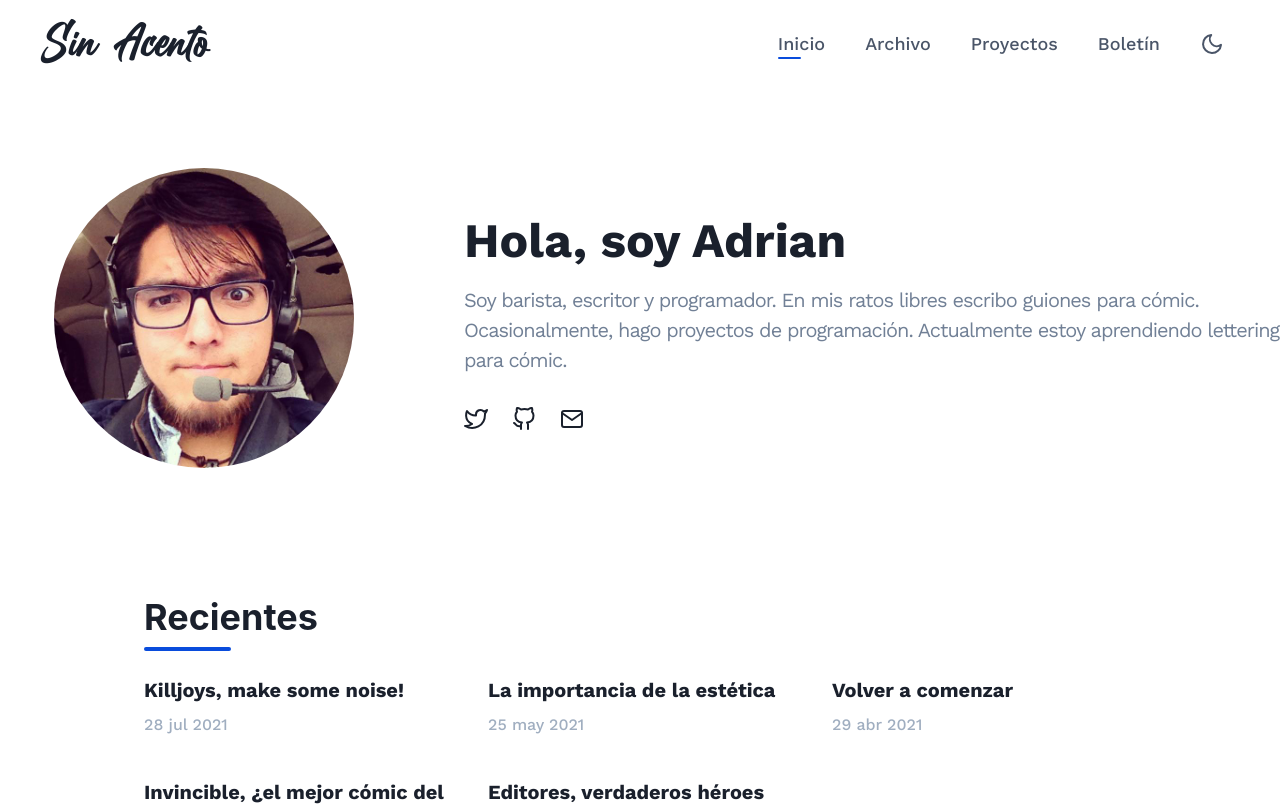
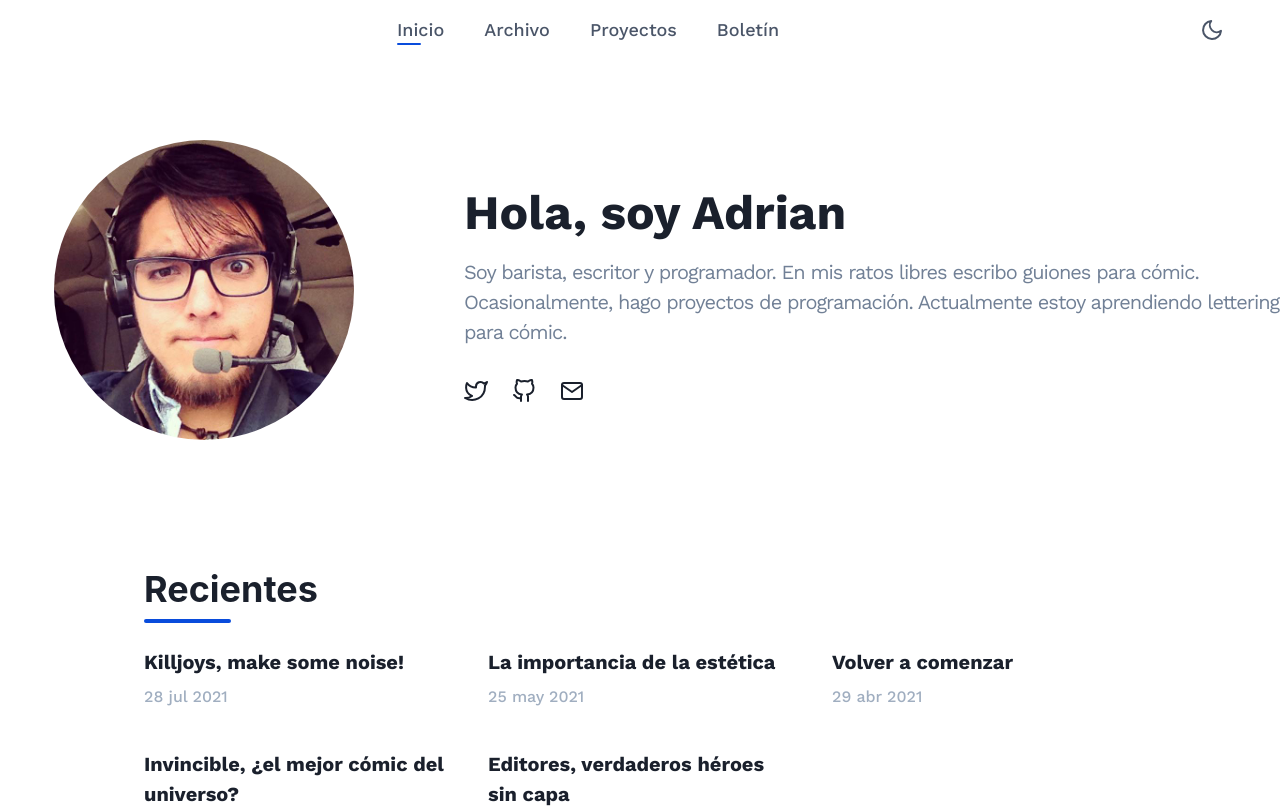
Before and after one commit to adrrian17/v2, a Next.js app: page / in a window 1280 px wide. Shown: the top 808 px of the page. Built offline with nearby package versions, Linux system fonts and the light colour scheme.

Commit message:
Remove the title from the navbar

```diff
--- a/src/components/navigation/Navbar.jsx
+++ b/src/components/navigation/Navbar.jsx
@@ -50,24 +50,7 @@ export default function Navbar() {
             aria-label={'Toggle Navigation'}
           />
         </Flex>
-        <Flex
-          flex={{ base: 1 }}
-          justify={{ base: 'center', md: 'space-between' }}
-        >
-          <NextLink href="/" passHref>
-            <Link _hover={{ textDecoration: 'none' }} _focus={{ ring: 0 }}>
-              <Text
-                fontFamily={'Billion Dreams'}
-                fontSize={{ base: '2xl', md: '5xl' }}
-                textAlign={useBreakpointValue({ base: 'center', md: 'left' })}
-                color={useColorModeValue('gray.800', 'white')}
-                ml={6}
-              >
-                Sin Acento
-              </Text>
-            </Link>
-          </NextLink>
-
+        <Flex flex={{ base: 1 }} justify={'center'}>
           <Flex display={{ base: 'none', md: 'flex' }} align={'center'}>
             <DesktopNav />
           </Flex>
@@ -151,7 +134,7 @@ const MobileNavItem = ({ label, href, onToggle }) => {
     <Stack spacing={4}>
       <NextLink href={href ?? '#'} passHref>
         <Link
-          fontWeight={600}
+          fontWeight={500}
           color={useColorModeValue('gray.600', 'gray.200')}
           onClick={onToggle}
           _active={{
```
